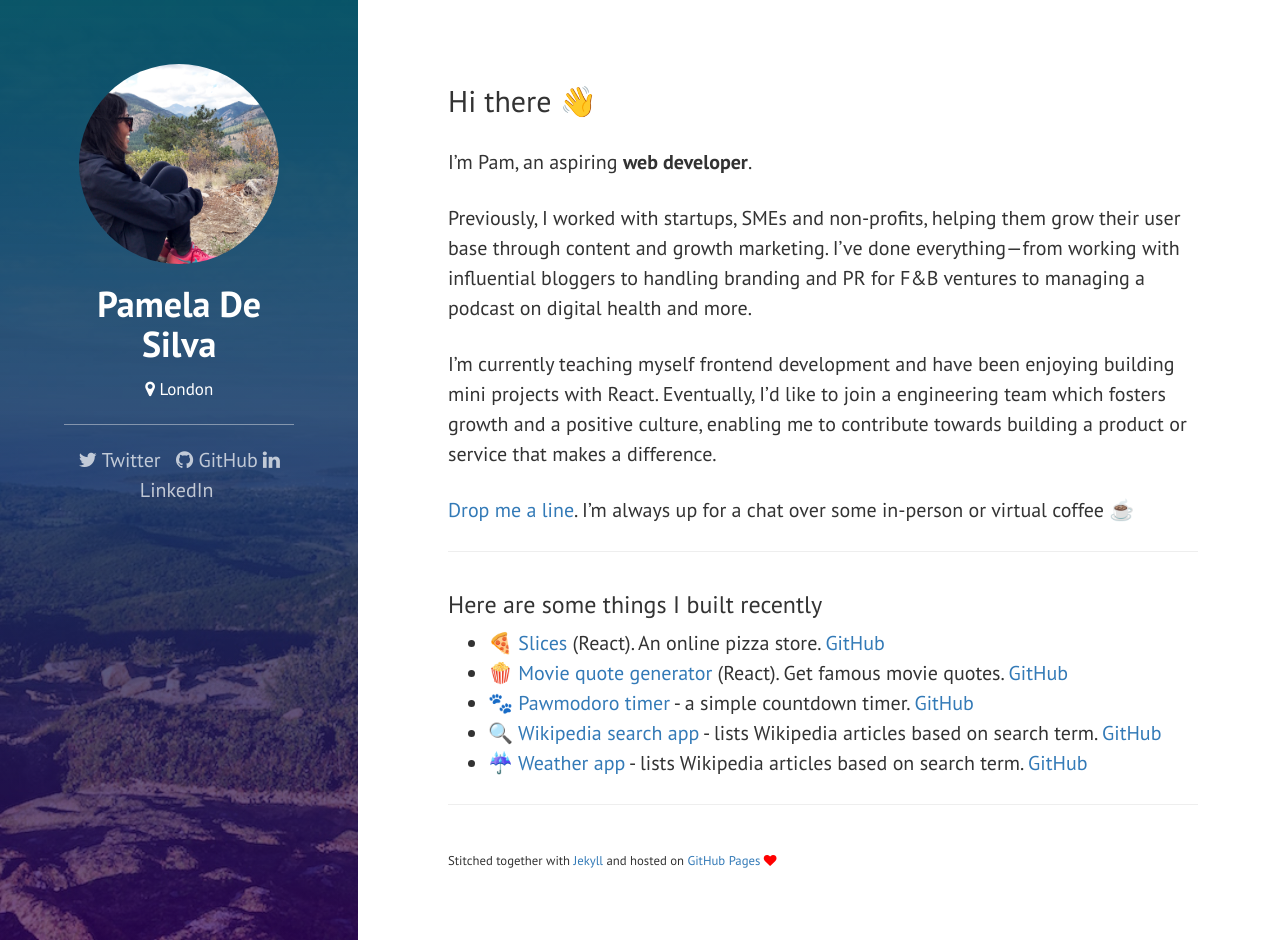
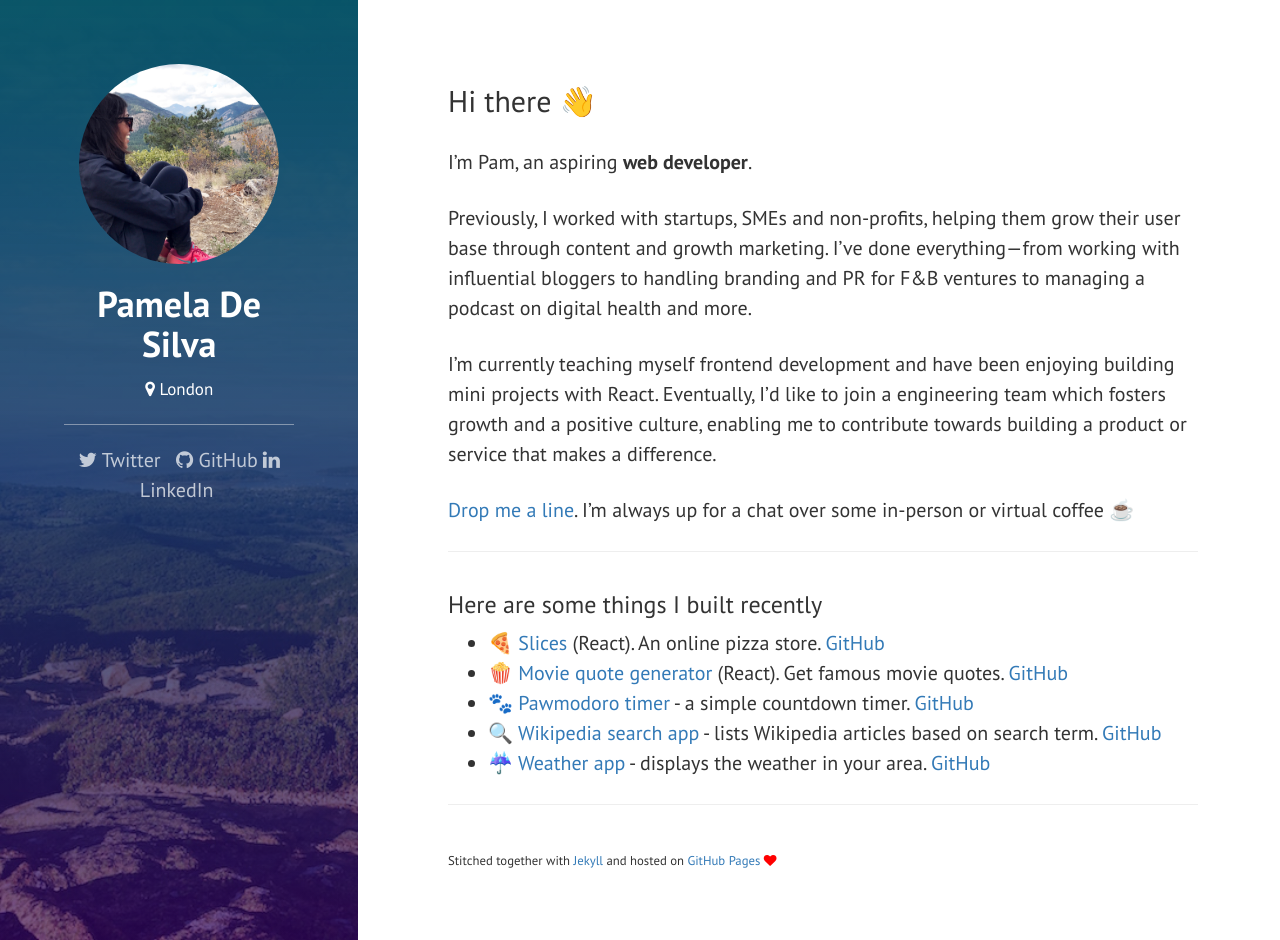
Before and after one commit to pamdesilva/personal-site, a Jekyll site: the page built from index.md, in a window 1280 px wide and 940 px high. Built offline with Jekyll 4.4.1, drawn with Linux system fonts in a browser that asks for light colours; nearby versions of some CDN libraries.

Commit message:
fixed typo

```diff
--- a/_layouts/default.html
+++ b/_layouts/default.html
@@ -64,7 +64,7 @@
               🔍<a href='https://wikipedia.pamela.io/'> Wikipedia search app</a> - lists Wikipedia articles based on search term. <a href='https://github.com/pamdesilva/fcc-wikipedia'>GitHub</a>
             </li>
             <li>
-              ☔️ <a href='https://weather.pamela.io/'>Weather app</a> - lists Wikipedia articles based on search term. <a href='https://github.com/pamdesilva/fcc-weatherapp'>GitHub</a>
+              ☔️ <a href='https://weather.pamela.io/'>Weather app</a> - displays the weather in your area. <a href='https://github.com/pamdesilva/fcc-weatherapp'>GitHub</a>
             </li>
           </ul>
         </section>
```
